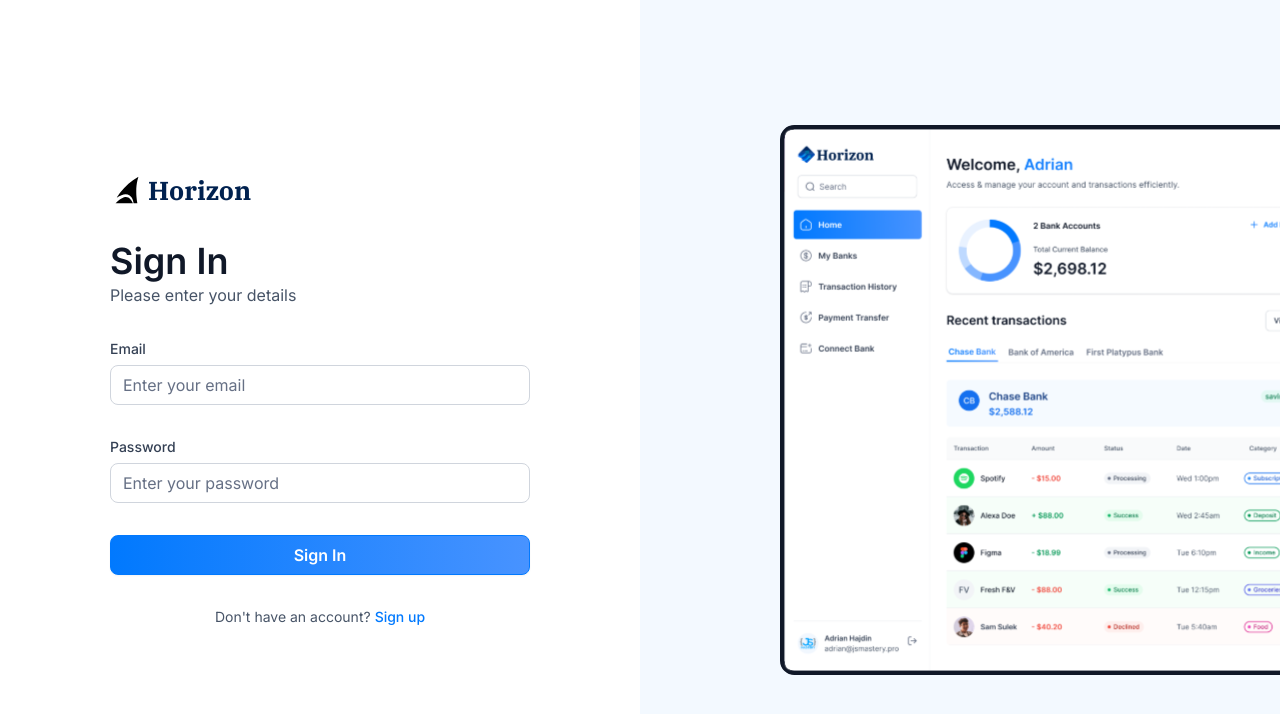
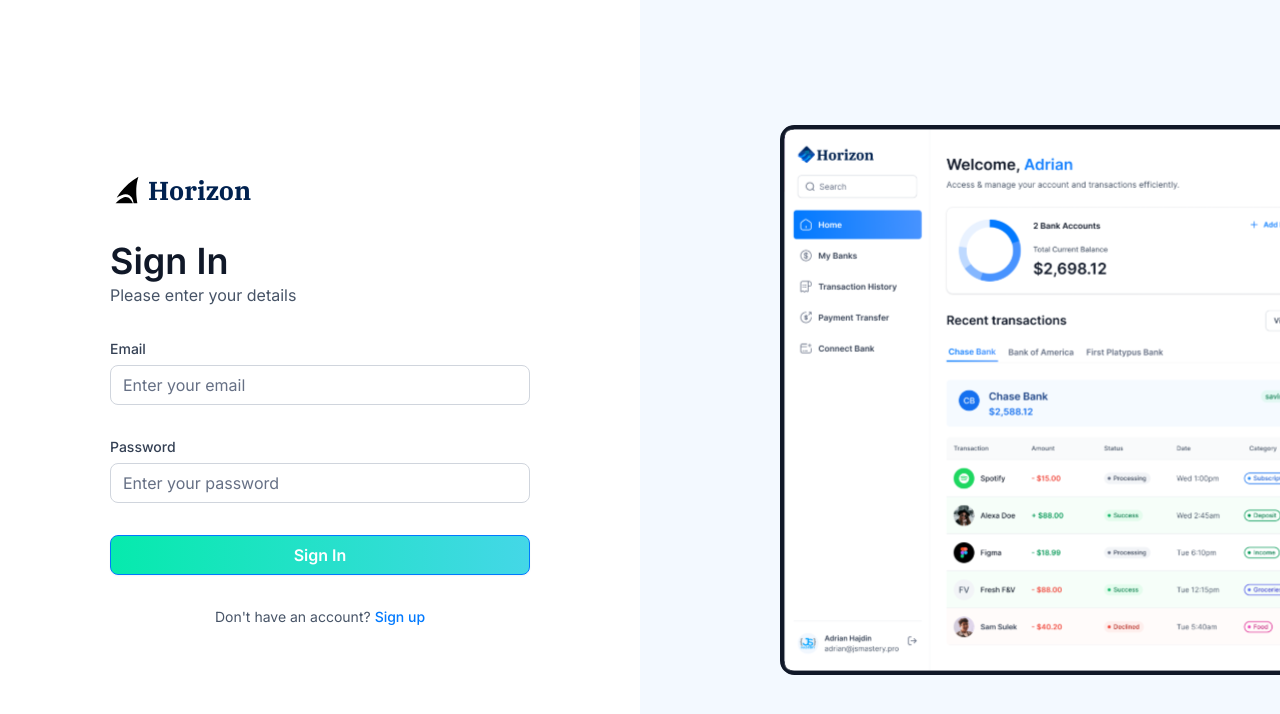
Before and after one commit to PriankaV/Wisefin, a Next.js app: page /sign-in in a window 1280 px wide. Shown: the top 714 px of the page. Built offline with nearby package versions, Linux system fonts and the light colour scheme; what dwolla-v2, plaid would draw is missing.

Commit message:
Chnaged color scheme

```diff
--- a/tailwind.config.ts
+++ b/tailwind.config.ts
@@ -70,10 +70,10 @@
         },
       },
       backgroundImage: {
-        "bank-gradient": "linear-gradient(90deg, #0179FE 0%, #4893FF 100%)",
+        "bank-gradient": "linear-gradient(90deg,rgb(6, 234, 173) 0%,rgb(68, 215, 231) 100%)",
         "gradient-mesh": "url('/icons/gradient-mesh.svg')",
         "bank-green-gradient":
-          "linear-gradient(90deg, #01797A 0%, #489399 100%)",
+          "linear-gradient(90deg,rgb(1, 122, 102) 0%,rgb(72, 153, 142) 100%)",
       },
       boxShadow: {
         form: "0px 1px 2px 0px rgba(16, 24, 40, 0.05)",
```
